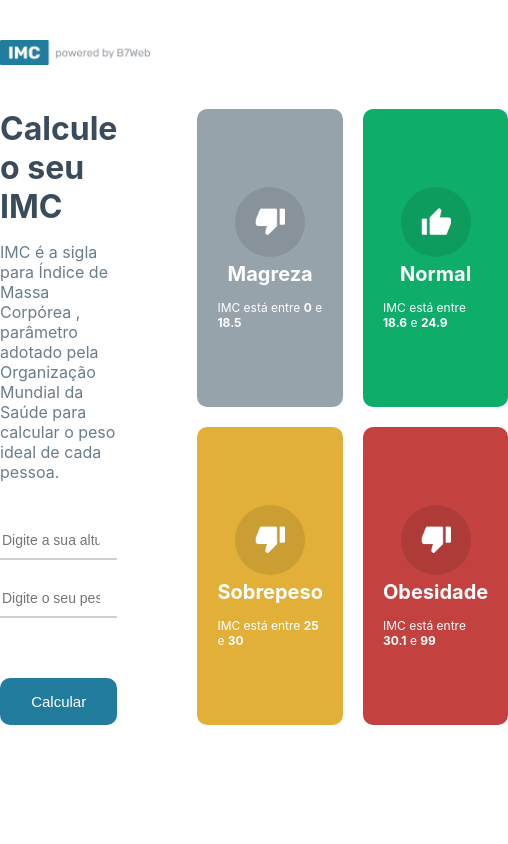
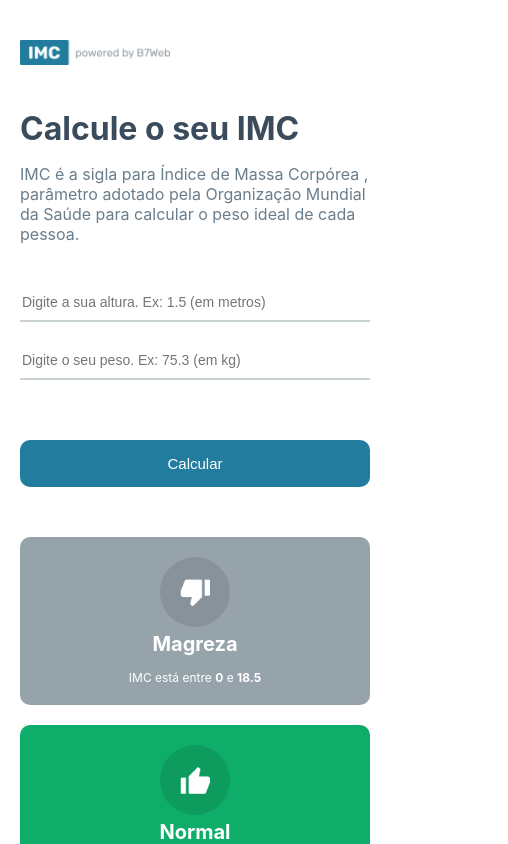
Before and after one commit to Gahbr/Calculadora-de-IMC, a React (Vite) app: page / in a window 390 px wide. Shown: the top 844 px of the page, 508 px wide, since content can reach past the window. Built offline with nearby package versions, Linux system fonts and the light colour scheme.

Commit message:
responsividade

```diff
--- a/src/App.module.css
+++ b/src/App.module.css
@@ -4,6 +4,10 @@
 
 body{
   font-family: Arial,Helvetica, sans-serif;
+}
+
+.main{
+  padding-bottom: 50px;
 }
 
 .headerContainer{
@@ -96,3 +100,32 @@
 .container .rightSide .rightArrow:hover {
   opacity: .8;
 }
+
+/* Responsividade */
+@media (max-width: 770px){
+  header{
+    padding: 0 20px;
+  }
+  .container{
+    padding: 0 20px;
+    flex-direction: column;
+  }
+  .container .leftSide{
+    margin-right: 0;
+  }
+  .container .rightSide{
+    margin-left: 0;
+    margin-top: 50px;
+  }
+  .container .rightSide .rightArrow{
+    margin-left: 0;
+    margin-top: 0;
+    border-radius: 10px;
+  }
+}
+
+@media(max-width: 430px){
+  .container .rightSide .grid{
+    grid-template-columns: 1fr;
+  }
+}
```
